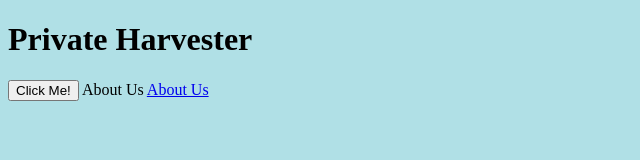
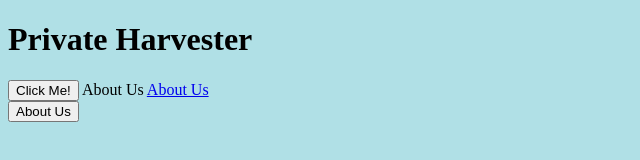
Before and after one commit to mikebrown95/mikebrown95, a plain HTML site: page index.html in a window 1280 px wide. Shown: the whole page, without its empty margins (0-640 px from the left). Drawn offline with Linux system fonts and the light colour scheme.

Commit message:
Update index.html

```diff
--- a/index.html
+++ b/index.html
@@ -9,4 +9,8 @@
 
 <a href = "https://privateharvester.com/about/index.html"> About Us </a>
 
+<form action="https://privateharvester.com/about/index.html">
+    <input type="submit" value="About Us" />
+</form>
+
 </html>
```
